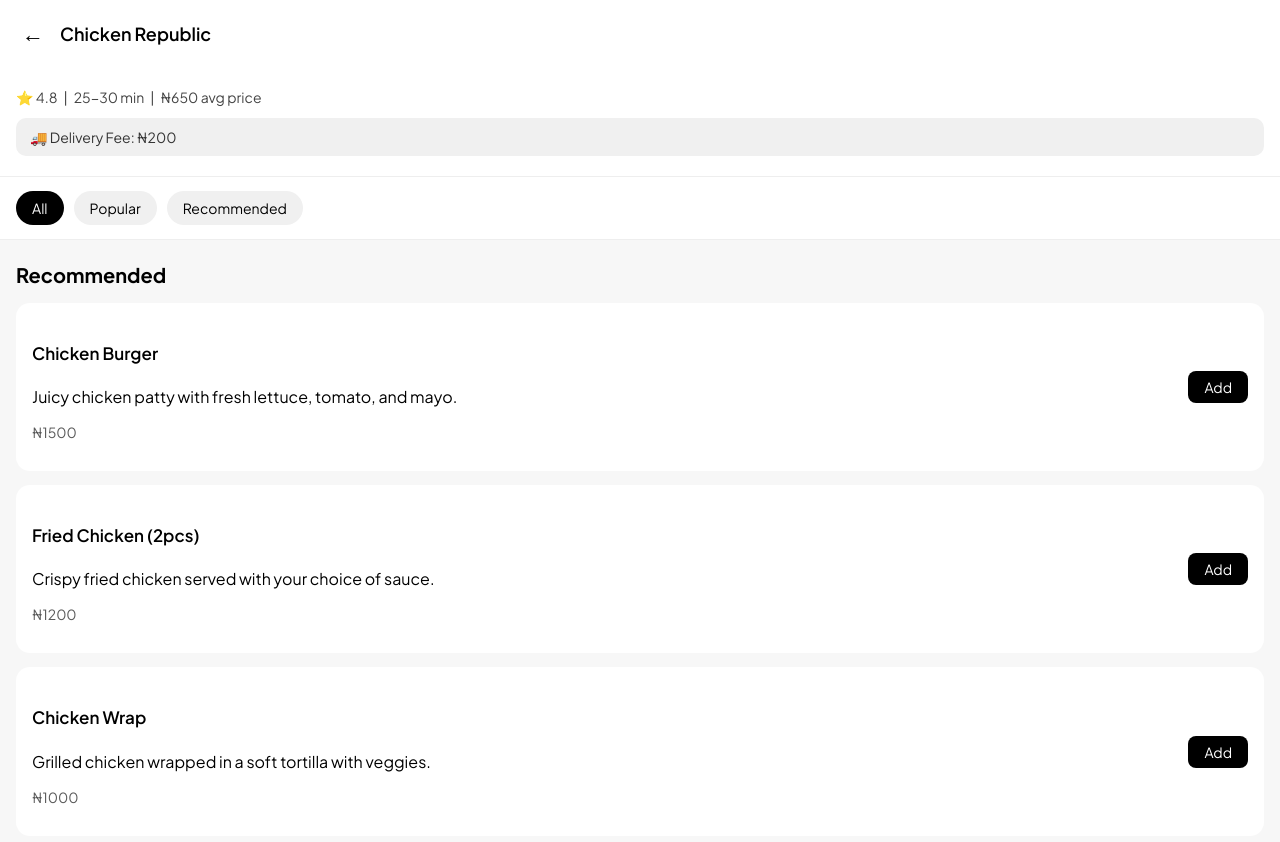
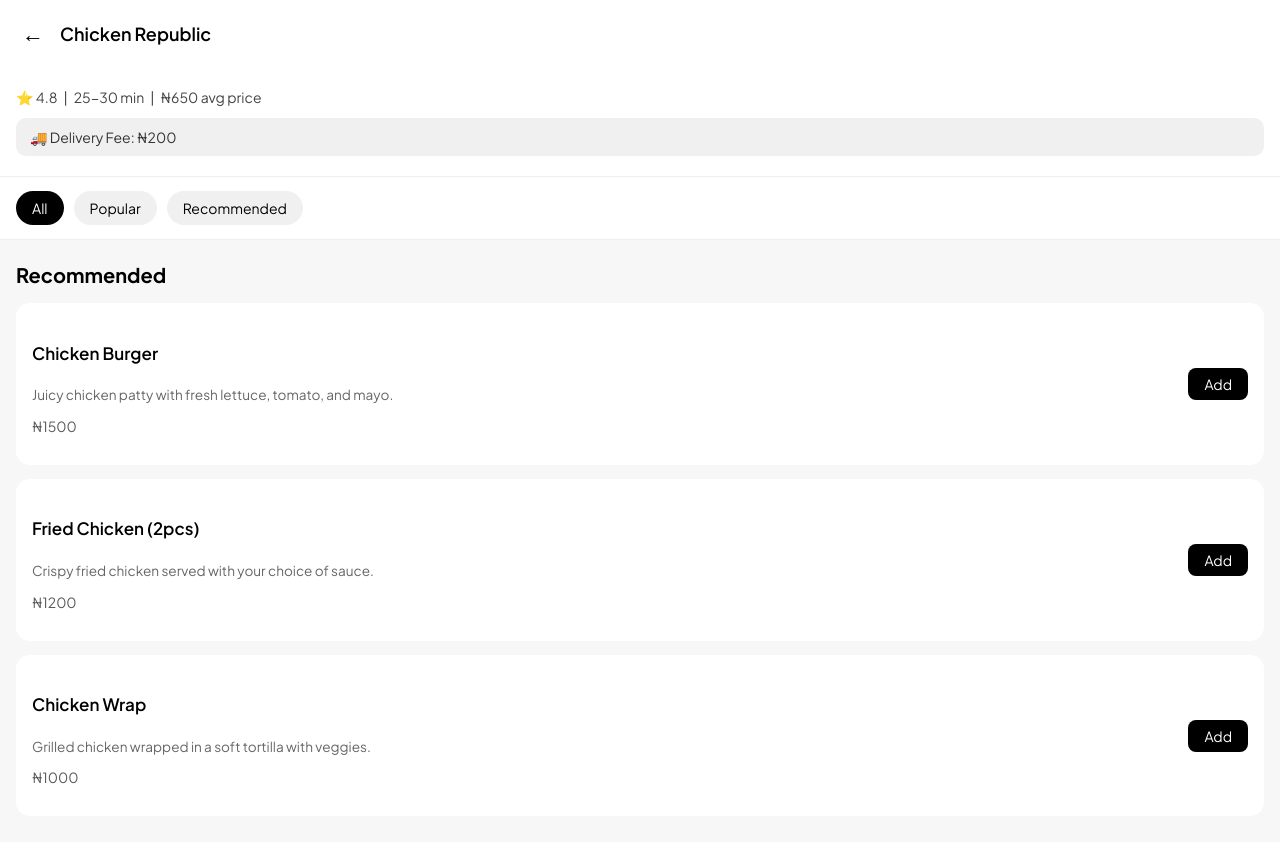
Before and after one commit to ay30bg/droppa, a React (Create React App) app: page /details/1 in a window 1280 px wide. Shown: the top 842 px of the page. Built offline with nearby package versions, Linux system fonts and the light colour scheme.

Commit message:
Update restaurantdetails.css

```diff
--- a/src/styles/restaurantdetails.css
+++ b/src/styles/restaurantdetails.css
@@ -131,6 +131,12 @@
   font-weight: 600;
 }
 
+.cd-subtext {
+  font-size: 0.85rem;
+  color: #666;
+  margin-top: 2px;
+}
+
 .cd-price {
   color: #5a5a5a;
   margin-top: 3px;
```
